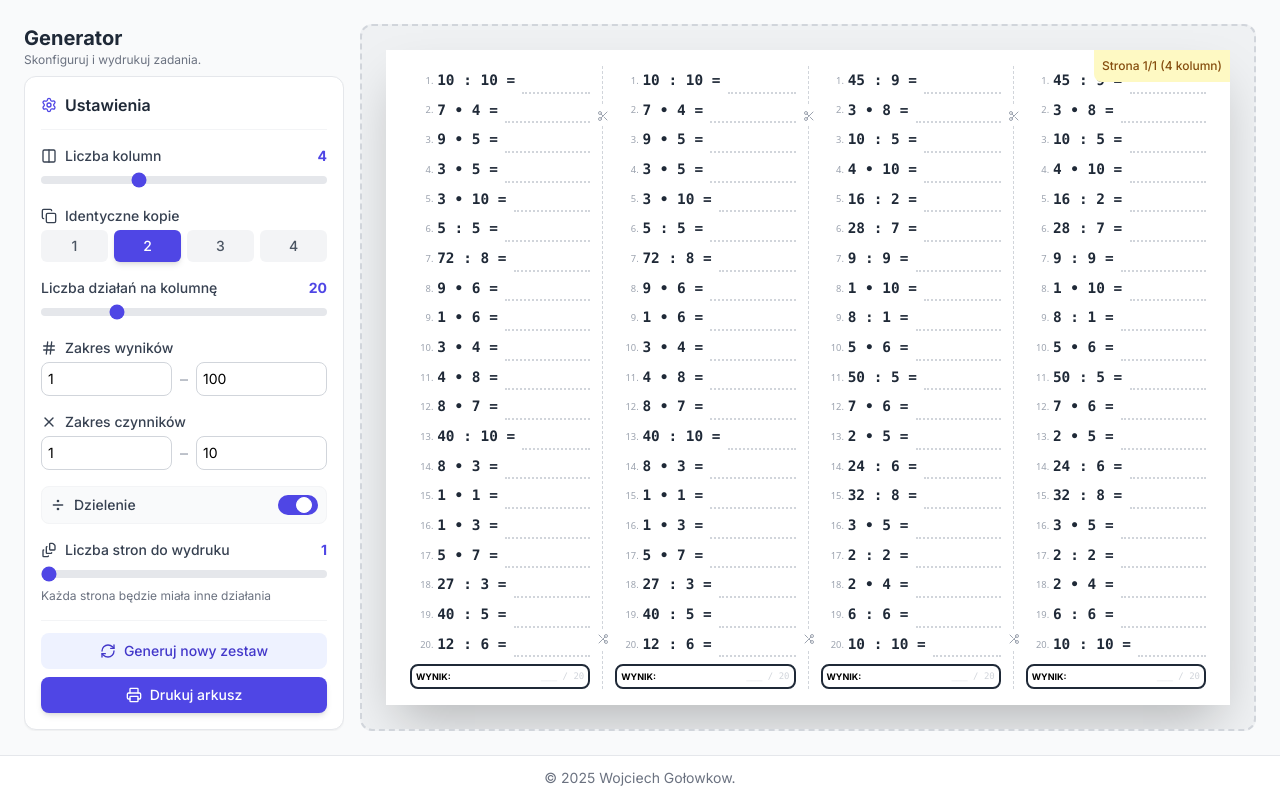
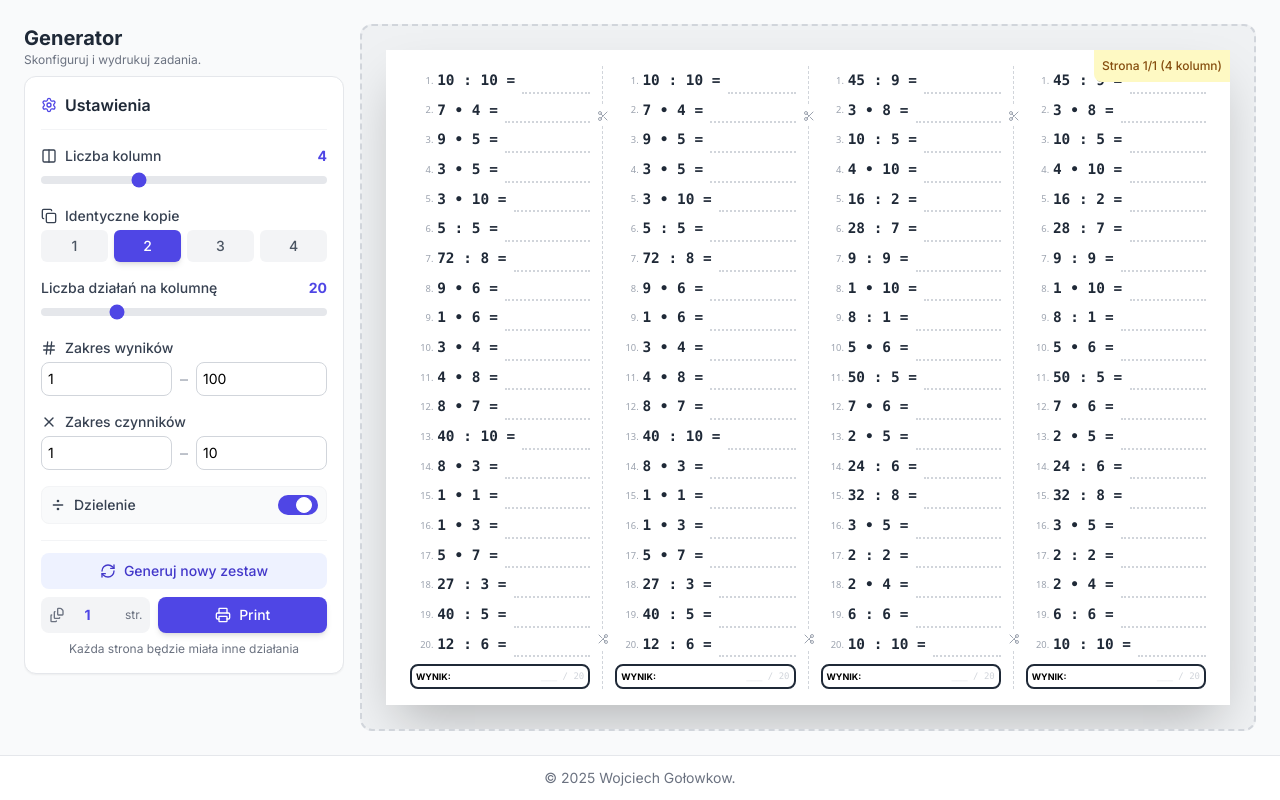
Before and after one commit to golonko/tabliczka-mnozenia, a React (Vite) app: page / in a window 1280 px wide. Built offline with nearby package versions, Linux system fonts and the light colour scheme.

Commit message:
change layout

```diff
--- a/components/SettingsPanel.tsx
+++ b/components/SettingsPanel.tsx
@@ -172,25 +172,6 @@ const SettingsPanel: React.FC<SettingsPanelProps> = ({
         </label>
       </div>
 
-      {/* Page Count */}
-      <div className="space-y-1">
-        <label className="text-sm font-medium text-gray-700 flex items-center gap-2">
-          <FileStack className="w-4 h-4" />
-          Liczba stron do wydruku
-          <span className="ml-auto text-indigo-600 font-bold">{settings.pageCount}</span>
-        </label>
-        <input
-          type="range"
-          min="1"
-          max="10"
-          step="1"
-          value={settings.pageCount}
-          onChange={(e) => handleChange('pageCount', parseInt(e.target.value))}
-          className="w-full h-2 bg-gray-200 rounded-lg appearance-none cursor-pointer accent-indigo-600"
-        />
-        <p className="text-xs text-gray-500">Każda strona będzie miała inne działania</p>
-      </div>
-
       <div className="pt-3 border-t border-gray-100 flex flex-col gap-2">
         <button
           onClick={onGenerate}
@@ -199,13 +180,30 @@ const SettingsPanel: React.FC<SettingsPanelProps> = ({
           <RefreshCw className="w-4 h-4" />
           Generuj nowy zestaw
         </button>
-        <button
-          onClick={onPrint}
-          className="w-full flex items-center justify-center gap-2 bg-indigo-600 text-white hover:bg-indigo-700 py-2 rounded-lg font-medium shadow-md transition-all hover:shadow-lg text-sm"
-        >
-          <Printer className="w-4 h-4" />
-          Drukuj arkusz
-        </button>
+
+        {/* Print row with page count */}
+        <div className="flex gap-2 items-stretch">
+          <div className="flex items-center gap-1.5 bg-gray-100 rounded-lg px-2">
+            <FileStack className="w-4 h-4 text-gray-500" />
+            <input
+              type="number"
+              min="1"
+              max="20"
+              value={settings.pageCount}
+              onChange={(e) => handleChange('pageCount', Math.max(1, Math.min(20, parseInt(e.target.value) || 1)))}
+              className="w-12 py-2 bg-transparent text-center font-bold text-indigo-600 text-sm focus:outline-none"
+            />
+            <span className="text-xs text-gray-500">str.</span>
+          </div>
+          <button
+            onClick={onPrint}
+            className="flex-1 flex items-center justify-center gap-2 bg-indigo-600 text-white hover:bg-indigo-700 py-2 rounded-lg font-medium shadow-md transition-all hover:shadow-lg text-sm"
+          >
+            <Printer className="w-4 h-4" />
+            Print
+          </button>
+        </div>
+        <p className="text-xs text-gray-500 text-center">Każda strona będzie miała inne działania</p>
       </div>
     </div>
   );
```
